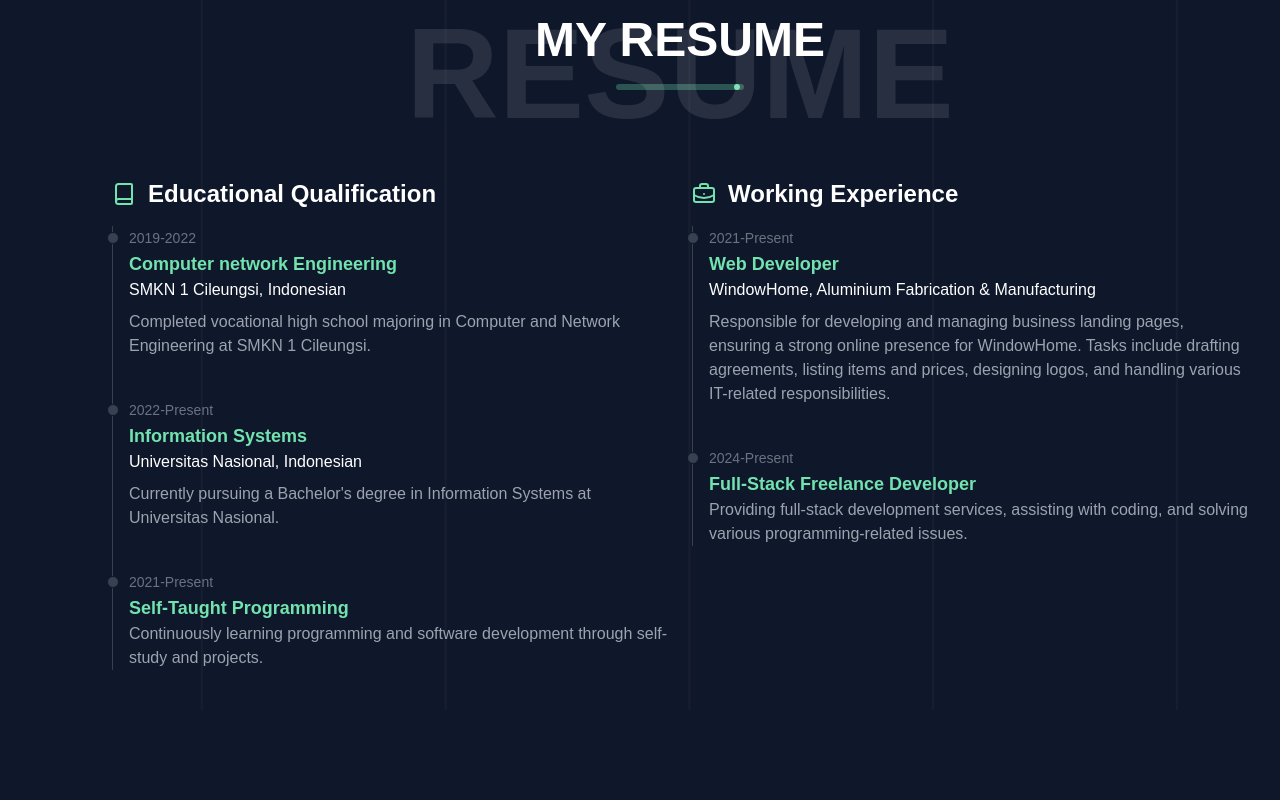
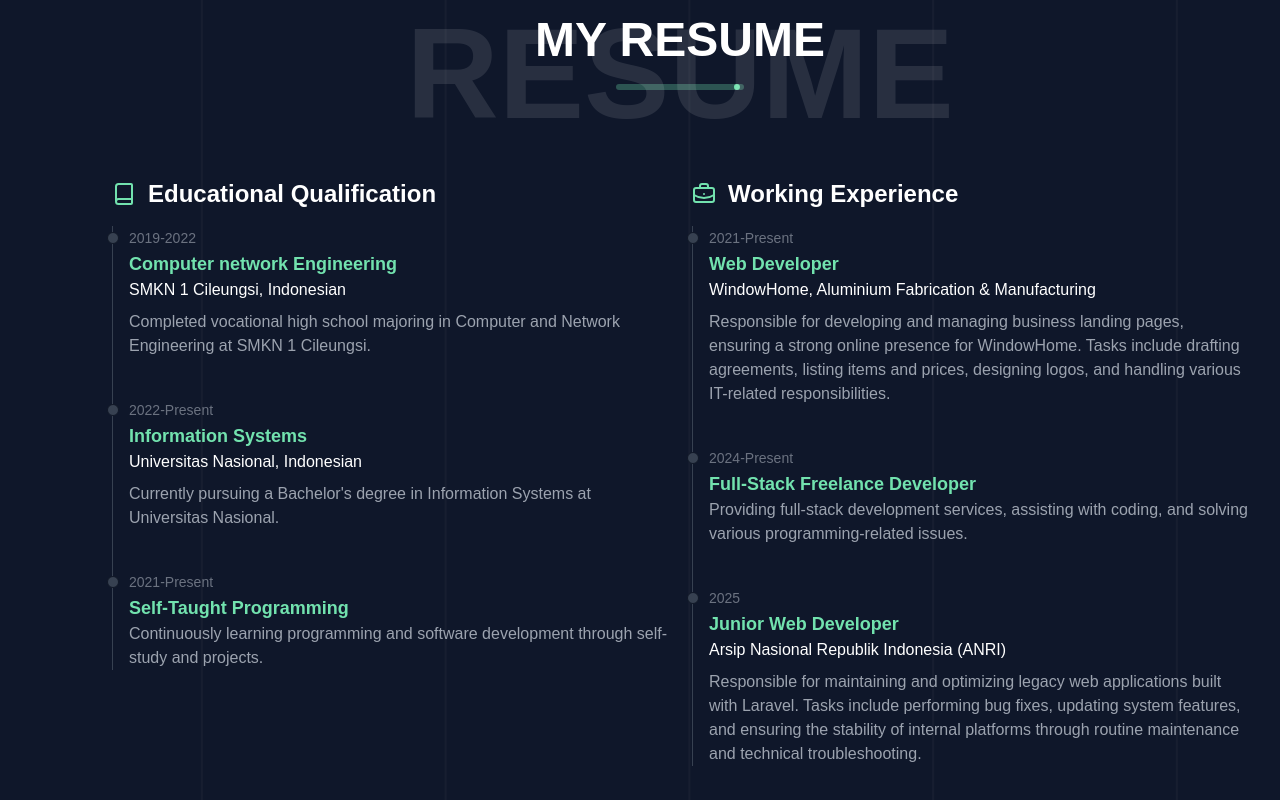
Before and after one commit to difhaels/portfolio-v4, a Next.js app: page /resume in a window 1280 px wide. Shown: the part 1004-1804 px from the top of the page. Before the commit the page ends 1714 px from the top, so only its background shows below. Built offline with nearby package versions, Linux system fonts and the light colour scheme.

Commit message:
update resume

```diff
--- a/src/components/MyResume.jsx
+++ b/src/components/MyResume.jsx
@@ -103,6 +103,19 @@ export default function MyResume({isStay}) {
                   coding, and solving various programming-related issues.
                 </p>
               </li>
+              <li  className="mb-10 ms-4">
+                <div className="absolute -start-1.5 mt-1.5 h-3 w-3 rounded-full border border-gray-900 bg-gray-700"></div>
+                <time className="mb-1 text-sm leading-none text-gray-500">
+                  2025
+                </time>
+                <h1 className="text-lg font-semibold text-[#72E2AE]">Junior Web Developer</h1>
+                <h1 className="mb-2 text-base">
+                  Arsip Nasional Republik Indonesia (ANRI)
+                </h1>
+                <p className="mb-4 text-base text-gray-400">
+                Responsible for maintaining and optimizing legacy web applications built with Laravel. Tasks include performing bug fixes, updating system features, and ensuring the stability of internal platforms through routine maintenance and technical troubleshooting.
+                </p>
+              </li>
             </ol>
           </div>
         </div>
```
